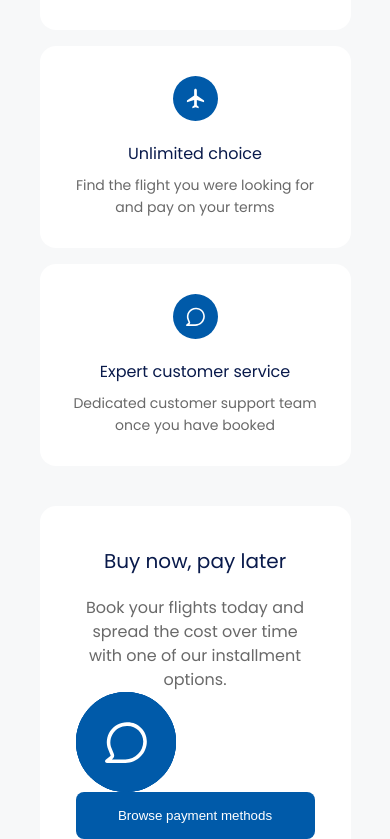
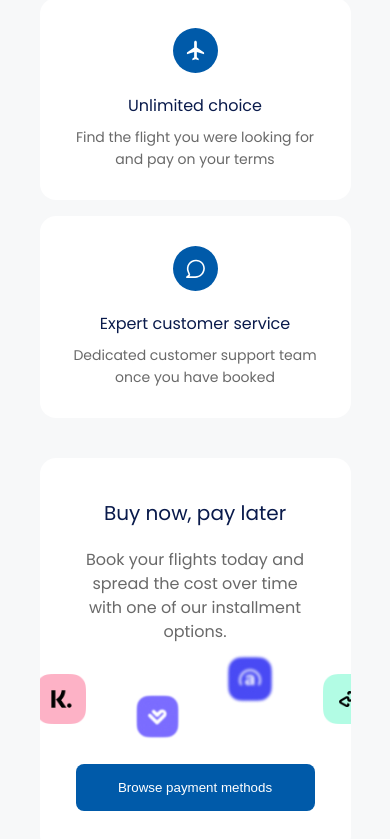
Before and after one commit to piperbates/aa-techtest, a Next.js app: page / in a window 390 px wide. Shown: the part 1161-2000 px from the top of the page. Built offline with nearby package versions, Linux system fonts and the light colour scheme.

Commit message:
Mobile view tweaks and tablet view start

```diff
--- a/src/app/globals.css
+++ b/src/app/globals.css
@@ -34,7 +34,6 @@ a {
 
 h1 {
   font-style: normal;
-  font-size: 24px;
 }
 
 p {
--- a/src/app/page.tsx
+++ b/src/app/page.tsx
@@ -28,6 +28,17 @@ import blogs from "@/utils/blogs";
 import GridBox from "@/components/GridBox";
 
 export default function Home() {
+  const newBlogData = blogs.map((blog)=>{
+    if(blog.title.length > 54) {
+      return {
+        title: `${blog.title.slice(0, 54)}...`,
+        category: blog.category,
+        desktopImg: blog.desktopImg,
+        mobileImg: blog.mobileImg  }
+    } else {
+      return blog
+    }
+  })
 
   const grid = [
     {
@@ -108,7 +119,7 @@ export default function Home() {
 
     <Section>
       <Carousel title="Blog" subtitle="Alternative adventures">
-        {blogs.map((blog, i)=>
+        {newBlogData.map((blog, i)=>
           <CarouselBox title={blog.title} content={blog.category} img={blog.mobileImg.src} key={i} />
         )}
       </Carousel>
--- a/src/components/Box/index.tsx
+++ b/src/components/Box/index.tsx
@@ -1,8 +1,8 @@
 import React from "react";
 import styles from './box.module.css';
 
-const Box = ({addedStyles, children}: {addedStyles?: string, children: JSX.Element[] | JSX.Element }) => (
-    <div className={`${styles.box} ${addedStyles}`}>
+const Box = ({children}: {children: JSX.Element[] | JSX.Element }) => (
+    <div className={styles.box}>
         {children}
     </div>
 )
--- a/src/components/CallToActionBox/callToActionBox.module.css
+++ b/src/components/CallToActionBox/callToActionBox.module.css
@@ -1,6 +1,6 @@
 .callToActionBox {
     padding: 40px 36px;
-
+    overflow: hidden;
 }
 
 .callToActionBox h2 {
@@ -15,7 +15,40 @@
     line-height: 1.5;
 }
 
+.callToActionImgBox {
+    display: grid;
+    grid-template-columns: repeat(auto-fit, minmax(10%, 1fr));
+    width: 100%;
+    height: auto;
+    padding: 30px 0;
+    margin-bottom: 10px;
+}
+
 .callToActionImg {
     position: relative;
-    width: 100px; height: 100px;
 }
+
+.cATimg1 {
+    left: -40px;
+    width: 50px;
+    height: 50px;
+}
+
+.cATimg2 {
+    width: 45px;
+    height: 45px;
+    top: 20px;
+}
+
+.cATimg3 {
+    width: 50px;
+    height: 50px;
+    left: 30px;
+    top: -20px;
+}
+
+.cATimg4 {
+    right: -68px;
+    width: 50px;
+    height: 50px;
+}
--- a/src/components/CallToActionBox/index.tsx
+++ b/src/components/CallToActionBox/index.tsx
@@ -4,8 +4,13 @@ import styles from './callToActionBox.module.css';
 import Image from "next/image";
 import BlueButton from "../blueButton";
 
+import klarna from "@/assets/images/logos/klarna.png";
+import affirm from "@/assets/images/logos/affirm.png";
+import afterpay from "@/assets/images/logos/afterpay.png";
+import laybuy from "@/assets/images/logos/laybuy.png";
+
 const CallToActionBox = (
-    {callToAction, children, image}:
+    {callToAction, children}:
         {
             image: string,
             callToAction: string,
@@ -14,11 +19,20 @@ const CallToActionBox = (
             <div className={styles.callToActionBox}>
                 {children}
 
-                <div className={styles.callToActionImg}>
-                    <Image src={image} alt="buy now pay later" fill />
-                    <Image src={image} alt="buy now pay later" fill />
-                    <Image src={image} alt="buy now pay later" fill />
-                    <Image src={image} alt="buy now pay later" fill />
+                <div className={styles.callToActionImgBox}>
+                    <div className={`${styles.callToActionImg} ${styles.cATimg1}`}>
+                        <Image src={klarna} alt="klarna" fill />
+                    </div>
+                    <div className={`${styles.callToActionImg} ${styles.cATimg2}`}>
+                        <Image src={laybuy} alt="buy now pay later" fill />
+                    </div>
+                    <div className={`${styles.callToActionImg} ${styles.cATimg3}`}>
+                        <Image src={affirm} alt="buy now pay later" fill />
+                    </div>
+                    <div className={`${styles.callToActionImg} ${styles.cATimg4}`}>
+                        <Image src={afterpay} alt="buy now pay later" fill />
+                    </div>
+
                 </div>
                 <BlueButton>
                     <span>{callToAction}</span>
--- a/src/components/Carousel/carousel.module.css
+++ b/src/components/Carousel/carousel.module.css
@@ -16,4 +16,10 @@
 
 .carouselScroll {
     display: flex;
+    overflow-y: scroll;
+    gap: 16px;
 }
+
+.carouselScroll div {
+    width: 270px;
+}
--- a/src/components/CarouselBox/index.tsx
+++ b/src/components/CarouselBox/index.tsx
@@ -7,7 +7,7 @@ const CarouselBox = (
     {title, content, img}: {
 
         title: string, content:string, img:string
-    }) => <Box addedStyles={styles.carouselBox}>
+    }) => <Box>
                 <div className={styles.carouselBoxImg}>
                     <Image src={img} alt={title} fill />
                 </div>
--- a/src/components/Header/header.module.css
+++ b/src/components/Header/header.module.css
@@ -24,7 +24,9 @@
 /* Tablet */
 @media screen and (max-width: 1120px) {
     .header {
-    justify-content: space-around;
+        width: 100%;
+        justify-content: space-between;
+        padding: 32px 47px;
     }
 
     .hamburger {
@@ -37,4 +39,7 @@
 
 /* Mobile */
 @media screen and (max-width: 700px) {
+    .header {
+        padding: 32px;
+    }
 }
--- a/src/components/Hero/hero.module.css
+++ b/src/components/Hero/hero.module.css
@@ -14,7 +14,6 @@
     display: flex;
     flex-direction: column;
     align-items: center;
-    gap: 16px;
     align-self: stretch;
 }
 
@@ -108,13 +107,27 @@
 
 
 /* Tablet */
-
 @media screen and (min-width: 701px) and (max-width: 1120px)
 {
+  .hero {
+    padding: 80px 0;
+  }
 
+  .hero h1 {
+    font-style: normal;
+    font-size: 32px;
+  }
+
+  .hero p {
+    font-size: 16px;
+  }
 }
 
 /* Mobile */
 @media screen and (max-width: 700px) {
 
+.hero h1 {
+  font-style: normal;
+  font-size: 24px;
 }
+}
```
Also changed, not shown: 1 other file (tests, documents, lock files or other folders).
